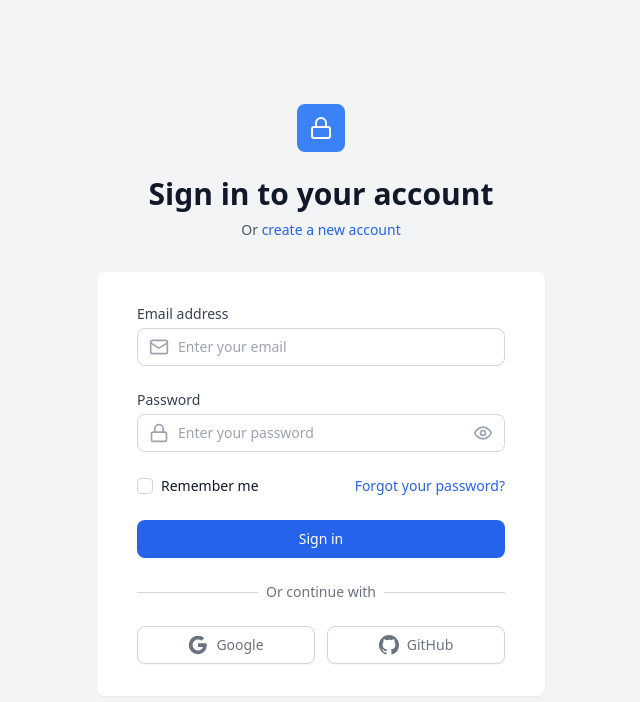
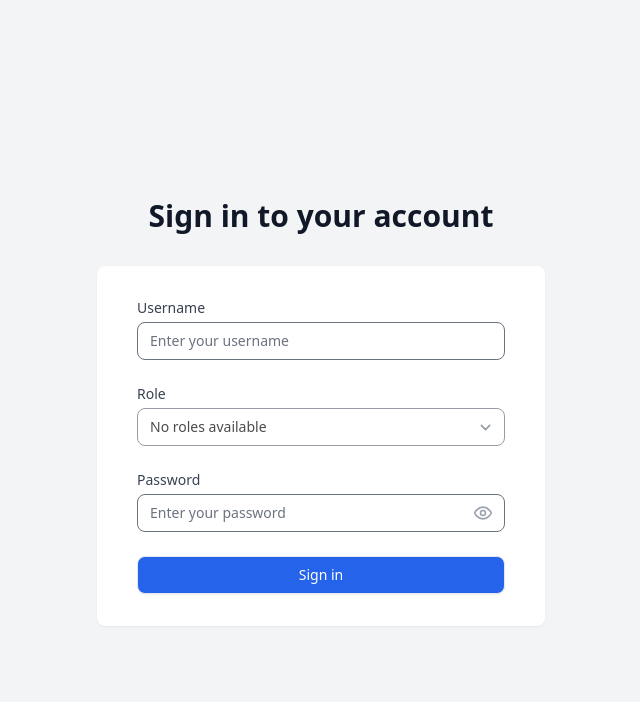
Before and after one commit to denisatyaw/inventory-react, a React (Vite) app in the folder frontend/: page /auth/login in a window 1280 px wide. Shown: the top 702 px of the page, without its empty margins (319-959 px from the left). Built offline with nearby package versions, Linux system fonts and the light colour scheme.

Commit message:
connect login frondend and backend api

```diff
--- a/frontend/package.json
+++ b/frontend/package.json
@@ -13,6 +13,8 @@
     "preview": "vite preview"
   },
   "dependencies": {
+    "axios": "^1.7.9",
+    "lodash": "^4.17.21",
     "lucide-react": "^0.344.0",
     "react": "^17.0.2",
     "react-beautiful-dnd": "^13.1.1",
--- a/frontend/src/pages/auth/Login.jsx
+++ b/frontend/src/pages/auth/Login.jsx
@@ -1,66 +1,115 @@
-import React, { useState } from 'react';
-import { Mail, Lock, EyeOff, Eye } from 'lucide-react';
+import React, { useState, useEffect, useCallback } from 'react';
+import { useNavigate } from 'react-router-dom';
+import { Lock, EyeOff, Eye } from 'lucide-react';
+import { login } from '../../services/authService';
+import axios from 'axios';
+import { debounce } from 'lodash';
 
 const Login = () => {
+  const [username, setUsername] = useState('');
+  const [password, setPassword] = useState('');
+  const [roles, setRoles] = useState([]);
+  const [selectedRole, setSelectedRole] = useState('');
   const [showPassword, setShowPassword] = useState(false);
+  const navigate = useNavigate();
+
+  // ✅ Gunakan state untuk menyimpan fungsi debounce agar tidak berubah setiap render
+  const [debouncedFetchRoles] = useState(() =>
+    debounce(async (username) => {
+      if (!username.trim()) {
+        setRoles([]);
+        setSelectedRole('');
+        return;
+      }
+      try {
+        const response = await axios.get(`http://localhost:5000/user/${username}/roles`);
+        const fetchedRoles = response.data.data.roles || [];
+        setRoles(fetchedRoles);
+        setSelectedRole(fetchedRoles.length > 0 ? fetchedRoles[0] : '');
+      } catch (error) {
+        console.error('Error fetching roles:', error);
+        setRoles([]);
+        setSelectedRole('');
+      }
+    }, 1000) // Delay 1 detik
+  );
+
+  // ✅ Panggil fungsi debounce setiap kali username berubah
+  useEffect(() => {
+    debouncedFetchRoles(username);
+    return () => debouncedFetchRoles.cancel(); // Bersihkan debounce jika username berubah lagi
+  }, [username, debouncedFetchRoles]);
+
+  const handleLogin = async (e) => {
+    e.preventDefault();
+    try {
+      const response = await axios.post('http://localhost:5000/auth/login', {
+        username,
+        password,
+        role: selectedRole,
+      });
+      login(response.data.token);
+      navigate('/');
+    } catch (error) {
+      alert('Login failed!');
+    }
+  };
 
   return (
     <div className="min-h-screen bg-gray-100 flex flex-col justify-center py-12 sm:px-6 lg:px-8">
       <div className="sm:mx-auto sm:w-full sm:max-w-md">
-        <div className="flex justify-center">
-          <div className="w-12 h-12 bg-blue-500 rounded-lg flex items-center justify-center">
-            <Lock className="w-6 h-6 text-white" />
-          </div>
-        </div>
-        <h2 className="mt-6 text-center text-3xl font-extrabold text-gray-900">
-          Sign in to your account
-        </h2>
-        <p className="mt-2 text-center text-sm text-gray-600">
-          Or{' '}
-          <a href="/auth/register" className="font-medium text-blue-600 hover:text-blue-500">
-            create a new account
-          </a>
-        </p>
+        <h2 className="mt-6 text-center text-3xl font-extrabold text-gray-900">Sign in to your account</h2>
       </div>
-
       <div className="mt-8 sm:mx-auto sm:w-full sm:max-w-md">
         <div className="bg-white py-8 px-4 shadow-sm sm:rounded-lg sm:px-10">
-          <form className="space-y-6">
+          <form className="space-y-6" onSubmit={handleLogin}>
+            {/* Username Input */}
             <div>
-              <label htmlFor="email" className="block text-sm font-medium text-gray-700">
-                Email address
-              </label>
+              <label className="block text-sm font-medium text-gray-700">Username</label>
               <div className="mt-1 relative">
-                <div className="absolute inset-y-0 left-0 pl-3 flex items-center pointer-events-none">
-                  <Mail className="h-5 w-5 text-gray-400" />
-                </div>
                 <input
-                  id="email"
-                  name="email"
-                  type="email"
-                  autoComplete="email"
+                  type="text"
+                  value={username}
+                  onChange={(e) => setUsername(e.target.value)}
                   required
-                  className="appearance-none block w-full pl-10 pr-3 py-2 border border-gray-300 rounded-lg placeholder-gray-400 focus:outline-none focus:ring-blue-500 focus:border-blue-500 sm:text-sm"
-                  placeholder="Enter your email"
+                  className="block w-full pl-3 pr-3 py-2 border rounded-lg focus:outline-none focus:ring-blue-500 focus:border-blue-500 sm:text-sm"
+                  placeholder="Enter your username"
                 />
               </div>
             </div>
 
+            {/* Role Selection */}
             <div>
-              <label htmlFor="password" className="block text-sm font-medium text-gray-700">
-                Password
-              </label>
+              <label className="block text-sm font-medium text-gray-700">Role</label>
               <div className="mt-1 relative">
-                <div className="absolute inset-y-0 left-0 pl-3 flex items-center pointer-events-none">
-                  <Lock className="h-5 w-5 text-gray-400" />
-                </div>
+                <select
+                  value={selectedRole}
+                  onChange={(e) => setSelectedRole(e.target.value)}
+                  required
+                  className="block w-full pl-3 pr-3 py-2 border rounded-lg focus:outline-none focus:ring-blue-500 focus:border-blue-500 sm:text-sm"
+                  disabled={roles.length === 0} // Disable jika tidak ada role tersedia
+                >
+                  {roles.length > 0 ? (
+                    roles.map((role) => (
+                      <option key={role} value={role}>{role}</option>
+                    ))
+                  ) : (
+                    <option value="">No roles available</option>
+                  )}
+                </select>
+              </div>
+            </div>
+
+            {/* Password Input */}
+            <div>
+              <label className="block text-sm font-medium text-gray-700">Password</label>
+              <div className="mt-1 relative">
                 <input
-                  id="password"
-                  name="password"
                   type={showPassword ? 'text' : 'password'}
-                  autoComplete="current-password"
+                  value={password}
+                  onChange={(e) => setPassword(e.target.value)}
                   required
-                  className="appearance-none block w-full pl-10 pr-10 py-2 border border-gray-300 rounded-lg placeholder-gray-400 focus:outline-none focus:ring-blue-500 focus:border-blue-500 sm:text-sm"
+                  className="block w-full pl-3 pr-10 py-2 border rounded-lg focus:outline-none focus:ring-blue-500 focus:border-blue-500 sm:text-sm"
                   placeholder="Enter your password"
                 />
                 <button
@@ -68,83 +117,22 @@ const Login = () => {
                   className="absolute inset-y-0 right-0 pr-3 flex items-center"
                   onClick={() => setShowPassword(!showPassword)}
                 >
-                  {showPassword ? (
-                    <EyeOff className="h-5 w-5 text-gray-400" />
-                  ) : (
-                    <Eye className="h-5 w-5 text-gray-400" />
-                  )}
+                  {showPassword ? <EyeOff className="h-5 w-5 text-gray-400" /> : <Eye className="h-5 w-5 text-gray-400" />}
                 </button>
               </div>
             </div>
 
-            <div className="flex items-center justify-between">
-              <div className="flex items-center">
-                <input
-                  id="remember-me"
-                  name="remember-me"
-                  type="checkbox"
-                  className="h-4 w-4 text-blue-600 focus:ring-blue-500 border-gray-300 rounded"
-                />
-                <label htmlFor="remember-me" className="ml-2 block text-sm text-gray-900">
-                  Remember me
-                </label>
-              </div>
-
-              <div className="text-sm">
-                <a href="/auth/forgot-password" className="font-medium text-blue-600 hover:text-blue-500">
-                  Forgot your password?
-                </a>
-              </div>
-            </div>
-
+            {/* Submit Button */}
             <div>
               <button
                 type="submit"
-                className="w-full flex justify-center py-2 px-4 border border-transparent rounded-lg shadow-sm text-sm font-medium text-white bg-blue-600 hover:bg-blue-700 focus:outline-none focus:ring-2 focus:ring-offset-2 focus:ring-blue-500"
+                className="w-full flex justify-center py-2 px-4 border rounded-lg shadow-sm text-sm font-medium text-white bg-blue-600 hover:bg-blue-700"
+                disabled={!selectedRole} // Hanya bisa login jika role dipilih
               >
                 Sign in
               </button>
             </div>
           </form>
-
-          <div className="mt-6">
-            <div className="relative">
-              <div className="absolute inset-0 flex items-center">
-                <div className="w-full border-t border-gray-300" />
-              </div>
-              <div className="relative flex justify-center text-sm">
-                <span className="px-2 bg-white text-gray-500">Or continue with</span>
-              </div>
-            </div>
-
-            <div className="mt-6 grid grid-cols-2 gap-3">
-              <button
-                type="button"
-                className="w-full inline-flex justify-center py-2 px-4 border border-gray-300 rounded-lg shadow-sm bg-white text-sm font-medium text-gray-500 hover:bg-gray-50"
-              >
-                <svg className="w-5 h-5" aria-hidden="true" fill="currentColor" viewBox="0 0 48 48">
-                  <path
-                    d="M44.5 20H24v8.5h11.8C34.7 33.9 30.1 37 24 37c-7.2 0-13-5.8-13-13s5.8-13 13-13c3.1 0 5.9 1.1 8.1 2.9l6.4-6.4C34.6 4.1 29.6 2 24 2 11.8 2 2 11.8 2 24s9.8 22 22 22c11 0 21-8 21-22 0-1.3-.2-2.7-.5-4z"
-                  />
-                </svg>
-                <span className="ml-2">Google</span>
-              </button>
-
-              <button
-                type="button"
-                className="w-full inline-flex justify-center py-2 px-4 border border-gray-300 rounded-lg shadow-sm bg-white text-sm font-medium text-gray-500 hover:bg-gray-50"
-              >
-                <svg className="w-5 h-5" aria-hidden="true" fill="currentColor" viewBox="0 0 20 20">
-                  <path
-                    fillRule="evenodd"
-                    d="M10 0C4.477 0 0 4.484 0 10.017c0 4.425 2.865 8.18 6.839 9.504.5.092.682-.217.682-.483 0-.237-.008-.868-.013-1.703-2.782.605-3.369-1.343-3.369-1.343-.454-1.158-1.11-1.466-1.11-1.466-.908-.62.069-.608.069-.608 1.003.07 1.531 1.032 1.531 1.032.892 1.53 2.341 1.088 2.91.832.092-.647.35-1.088.636-1.338-2.22-.253-4.555-1.113-4.555-4.951 0-1.093.39-1.988 1.029-2.688-.103-.253-.446-1.272.098-2.65 0 0 .84-.27 2.75 1.026A9.564 9.564 0 0110 4.844c.85.004 1.705.115 2.504.337 1.909-1.296 2.747-1.027 2.747-1.027.546 1.379.203 2.398.1 2.651.64.7 1.028 1.595 1.028 2.688 0 3.848-2.339 4.695-4.566 4.942.359.31.678.921.678 1.856 0 1.338-.012 2.419-.012 2.747 0 .268.18.58.688.482A10.019 10.019 0 0020 10.017C20 4.484 15.522 0 10 0z"
-                    clipRule="evenodd"
-                  />
-                </svg>
-                <span className="ml-2">GitHub</span>
-              </button>
-            </div>
-          </div>
         </div>
       </div>
     </div>
--- /dev/null
+++ b/frontend/src/services/authService.jsx
@@ -0,0 +1,32 @@
+// authService.jsx
+
+// Simpan token ke localStorage
+export const login = (token) => {
+  localStorage.setItem('token', token);
+};
+
+// Hapus token dari localStorage (logout)
+export const logout = () => {
+  localStorage.removeItem('token');
+};
+
+// Ambil token dari localStorage
+export const getToken = () => {
+  return localStorage.getItem('token');
+};
+
+// Cek apakah pengguna sudah login (ada token)
+export const isAuthenticated = () => {
+  const token = getToken();
+  return !!token; // Mengembalikan true jika token ada, false jika tidak
+};
+
+// Fungsi untuk menambahkan token ke header axios
+export const setAuthHeader = (axiosInstance) => {
+  const token = getToken();
+  if (token) {
+    axiosInstance.defaults.headers.common['Authorization'] = `Bearer ${token}`;
+  } else {
+    delete axiosInstance.defaults.headers.common['Authorization'];
+  }
+};
```
Also changed, not shown: frontend/src/App.jsx (+13 -2 lines), frontend/src/components/Layout/Navbar.jsx (+7 -7 lines), frontend/src/routes/protectedRoutes.jsx (added, +20 -0 lines), frontend/src/services/api.js (added, +41 -0 lines), 1 other file (tests, documents, lock files or other folders).
